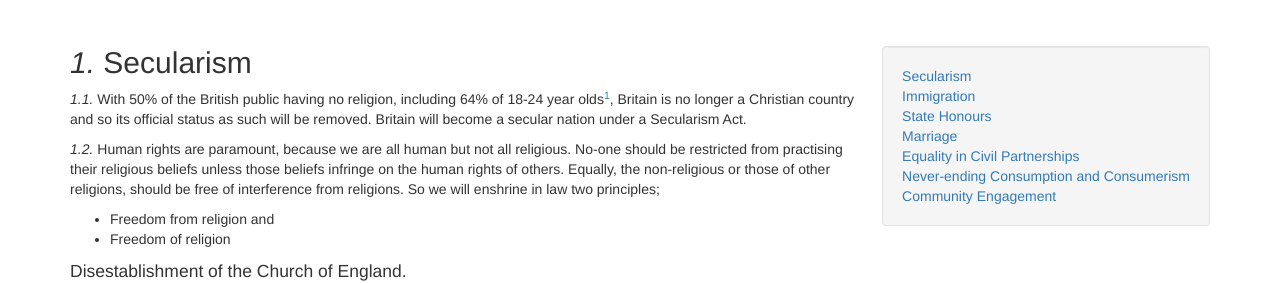
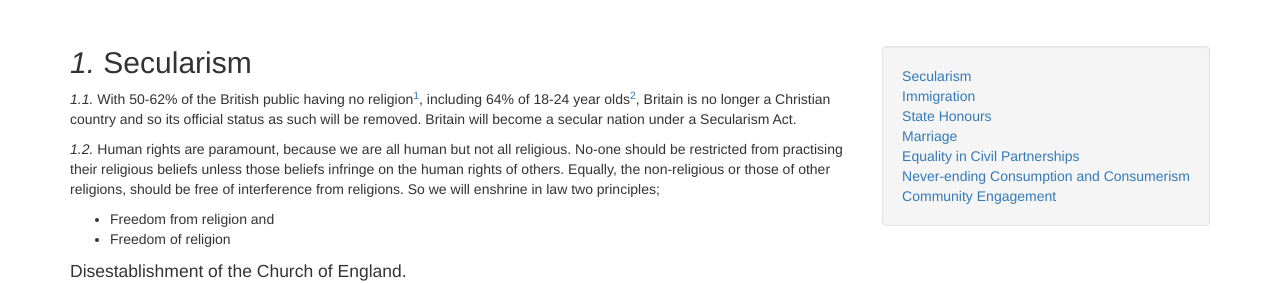
Before and after one commit to openpolitics/manifesto, a Jekyll site: the page built from manifesto/society.md, in a window 1280 px wide and 900 px high, cut to the strip 234-900 px from the top of the window. Shown: the top 283 px of the strip. Built offline with Jekyll 4.4.1, drawn with Linux system fonts in a browser that asks for light colours; nearby versions of some CDN libraries; some of the changed text lies outside the part shown.

Commit message:
modified 50% non-religious

```diff
--- a/manifesto/society.md
+++ b/manifesto/society.md
@@ -7,7 +7,7 @@ title: Society
 
 ## Secularism
 
-With 50% of the British public having no religion, including 64% of 18-24 year olds[^1], Britain is no longer a Christian country and so its official status as such will be removed. Britain will become a secular nation under a Secularism Act.
+With 50-62% of the British public having no religion[^2], including 64% of 18-24 year olds[^1], Britain is no longer a Christian country and so its official status as such will be removed. Britain will become a secular nation under a Secularism Act.
 
 Human rights are paramount, because we are all human but not all religious. No-one should be restricted from practising their religious beliefs unless those beliefs infringe on the human rights of others. Equally, the non-religious or those of other religions, should be free of interference from religions. So we will enshrine in law two principles;
 
@@ -59,6 +59,8 @@ We recognise that this is hugely damaging, and to take an alternative approach t
 
 [^1]: [British Social Attitudes Survey](http://ir2.flife.de/data/natcen-social-research/igb_html/pdf/chapters/BSA28_12Religion.pdf) (pdf)
 
+[^2]: [YouGov poll] (http://www.secularism.org.uk/news/2015/04/as-cameron-says-uk-still-a-christian-country-62-percent-tell-yougov-they-are-not-religious)
+
 ## Community Engagement
 
 Local Councillors should provide at least two weekend community surgeries a month.
```
